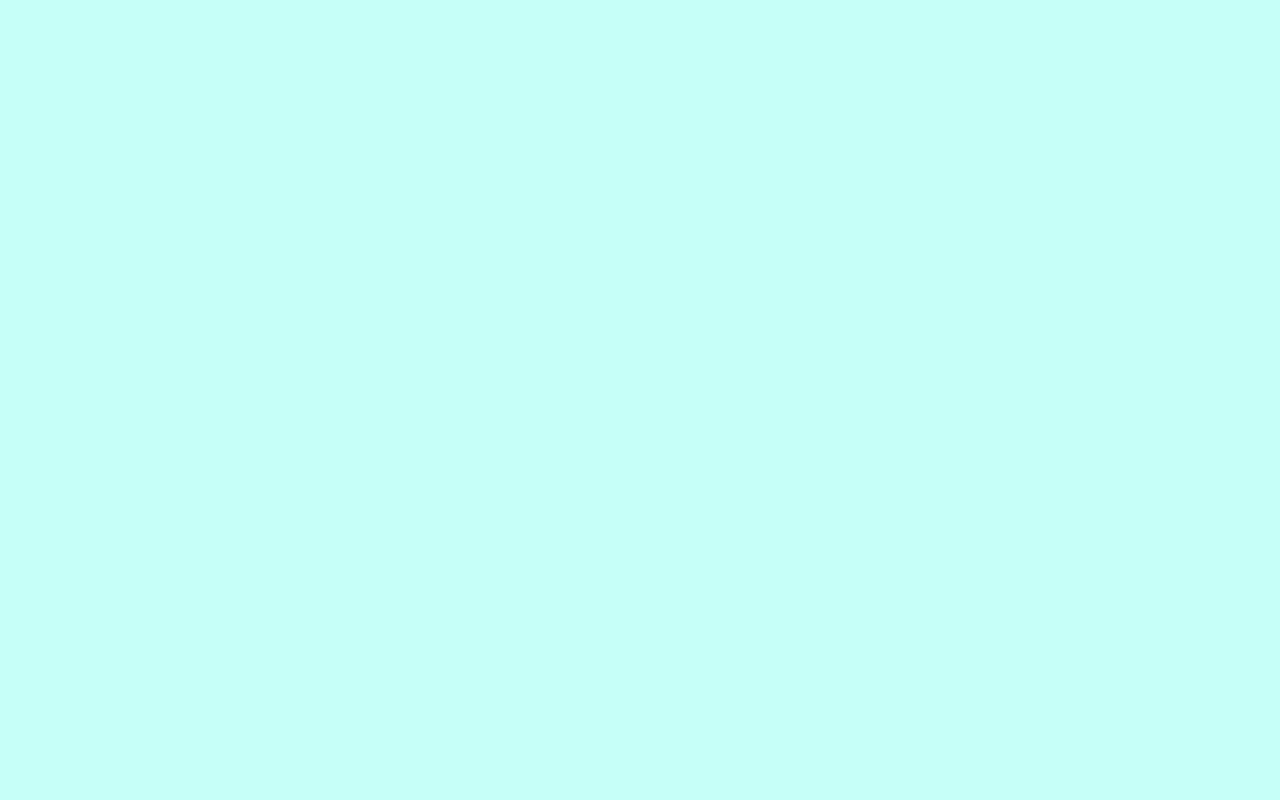
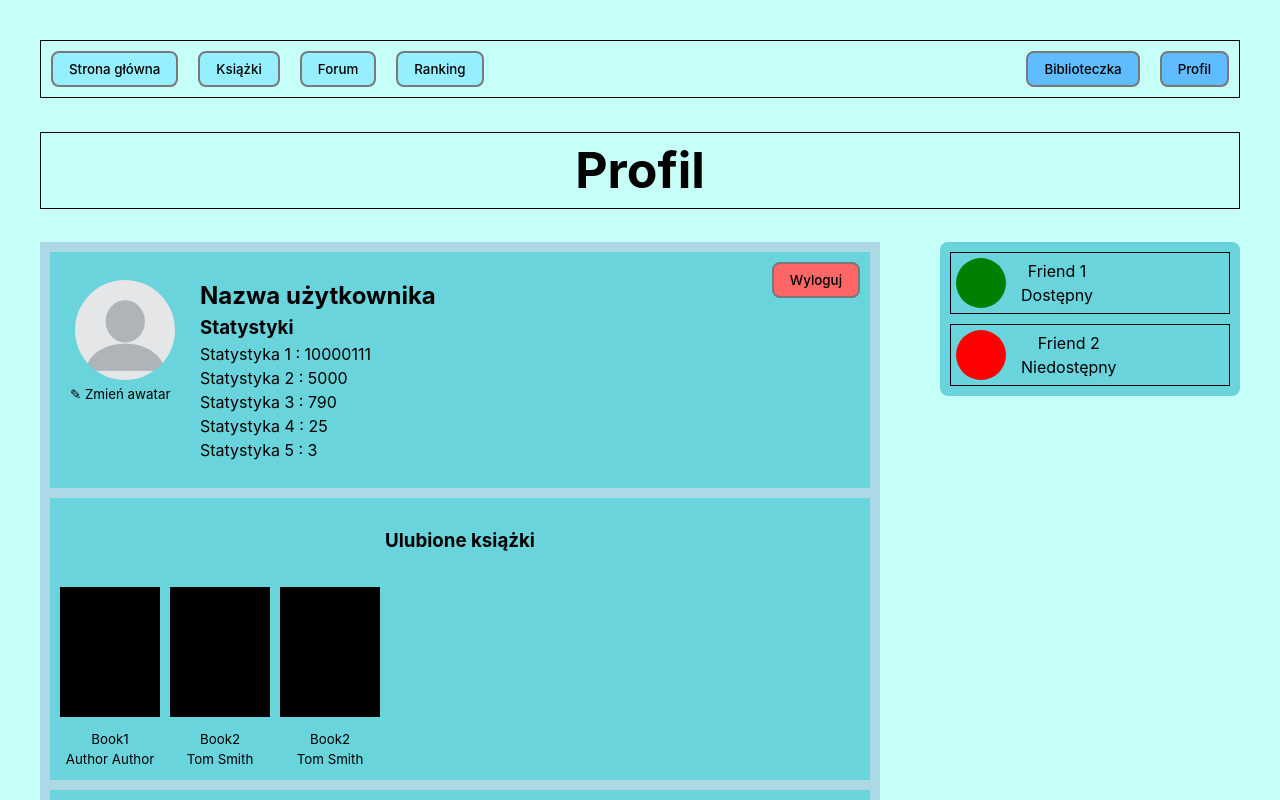
Before and after one commit to SzymonKita/aplikacja_czytelnicza, a React (Vite) app in the folder client/: page /profile in a window 1280 px wide. Before the commit this address had no page. Shown: the top 800 px of the page. Built offline with nearby package versions, Linux system fonts and the light colour scheme.

Commit message:
Added basic interface for Profile

```diff
--- a/client/src/App.jsx
+++ b/client/src/App.jsx
@@ -1,6 +1,7 @@
 import './App.css'
 import MainPage from './components/MainPage'
 import LoginPage from './components/LoginPage'
+import Profile from './components/Profile.jsx'
 import { Route, Routes, Navigate } from "react-router-dom"
 
 function App() {
@@ -8,6 +9,7 @@ function App() {
     <Routes>
         <Route path='/' exact element={<MainPage/>}/>
         <Route path='login' exact element={<LoginPage/>}/>
+        <Route path='profile' exact element={<Profile/>}/>
     </Routes>
   )
 }
--- a/client/src/components/MainPage.jsx
+++ b/client/src/components/MainPage.jsx
@@ -4,7 +4,7 @@ import FriendCard from './FriendCard.jsx'
 const MainPage = () => {
     return (
         <>
-            <Navigation title="Strona główna" isLoggedIn={false} />
+            <Navigation title="Strona główna" isLoggedIn={true} />
             <div className='container'>
                 <div className='content'>Tu będzie content strony</div>
                 <div className='friendsList'>
--- /dev/null
+++ b/client/src/components/Profile.jsx
@@ -0,0 +1,39 @@
+import Navigation from './Navigation.jsx'
+import FriendCard from './FriendCard.jsx'
+import ProfileInfo from './Profile/ProfileInfo.jsx'
+import FavouriteBook from './Profile/FavouriteBook.jsx'
+import Achievement from './Profile/Achievement.jsx'
+
+const Profile = () => {
+    return (
+        <>
+            <Navigation title="Profil" isLoggedIn={true} />
+            <div className='container'>
+                <div className='content'>
+                    <ProfileInfo />
+                    <div className='box'>
+                        <h3>Ulubione książki</h3>
+                        <div className='favouriteBooks'>
+                            <FavouriteBook title='Book1' author='Author Author' />
+                            <FavouriteBook title='Book2' author='Tom Smith' />
+                            <FavouriteBook title='Book2' author='Tom Smith' />
+                        </div>
+                    </div>
+                    <div className='box'>
+                        <h3>Osiągnięcia</h3>
+                        <div className='favouriteBooks'>
+                            <Achievement />
+                            <Achievement />
+                        </div>
+                    </div>
+                </div>
+                <div className='friendsList'>
+                    <FriendCard name='Friend 1' active={true} />
+                    <FriendCard name='Friend 2' active={false} />
+                </div>
+            </div>
+        </>
+    )
+}
+
+export default Profile
--- /dev/null
+++ b/client/src/components/Profile/Achievement.jsx
@@ -0,0 +1,16 @@
+import React from "react";
+import image from "./blank-profile.png"
+
+const HoverImage = () => {
+  return (
+    <div className="achievement">
+      <img src={image} alt="Achievement" />
+      <div className="achievement-description">
+        Osiągnięcie 1 <br/>
+        Opis
+      </div>
+    </div>
+  );
+};
+
+export default HoverImage;
--- /dev/null
+++ b/client/src/components/Profile/FavouriteBook.jsx
@@ -0,0 +1,11 @@
+const FavouriteBook = (props) => {
+    return (
+        <div className='favouriteBook'>
+            <p className='favouriteBookImage' />
+            {props.title} <br/>
+            {props.author}
+        </div>
+    )
+}
+
+export default FavouriteBook
--- /dev/null
+++ b/client/src/components/Profile/ProfileInfo.jsx
@@ -0,0 +1,24 @@
+import image from './blank-profile.png'
+
+const ProfileInfo = () => {
+    return (
+        <div className='progileInfo'>
+            <p className='avatar'>
+                <img className='profilPicture' src={image} />
+                ✎ Zmień awatar
+            </p>
+            <p className='stats'>
+                <h2>Nazwa użytkownika</h2>
+                <h3>Statystyki</h3>
+                Statystyka 1 : 10000111<br />
+                Statystyka 2 : 5000<br />
+                Statystyka 3 : 790<br />
+                Statystyka 4 : 25<br />
+                Statystyka 5 : 3<br />
+            </p>
+            <button type='button' className='logout'>Wyloguj</button>
+        </div>
+    )
+}
+
+export default ProfileInfo
--- a/client/src/components/RightGroup.jsx
+++ b/client/src/components/RightGroup.jsx
@@ -4,7 +4,7 @@ const RightGroup = (props) =>{
         return(
         <>
         <button type="button">Biblioteczka</button>
-        <button type="button" id="test">Profil</button>
+        <Link to='profile'><button type="button" id="test">Profil</button></Link>
         </>)
     }else{
         return(<Link to='/login'><button type="button">Zaloguj</button></Link>)
--- a/client/src/index.css
+++ b/client/src/index.css
@@ -99,3 +99,104 @@ h1 {
   margin: 0;
   padding: 0;
 }
+
+/*Profile*/
+.progileInfo{
+  background-color: #6AD4DD;
+  position: relative;
+  margin: 10px;
+  padding: 10px;
+  display: flex;
+}
+
+.progileInfo p{
+  display: flex;
+  flex-direction: column;
+  padding: 0 10px;
+  align-items: flex-start;
+}
+
+.avatar{
+  font-size: smaller;
+}
+
+.profilPicture{
+  width: 100px;
+  height: 100px;
+  background-color: white;
+  border-radius: 50%;
+  margin: 5px;
+}
+.stats{
+  text-align: left;
+}
+
+.stats h2{
+  margin: 0;
+}
+
+.stats h3{
+  margin: 0;
+}
+
+.logout{
+  position: absolute;
+  top: 10px;
+  right: 10px;
+  background-color: #FF6666;
+}
+
+.box{
+  background-color: #6AD4DD;
+  margin: 10px;
+  padding: 10px;
+  display:flex;
+  flex-direction: column;
+}
+
+.favouriteBooks{
+  display: flex;
+  flex-direction: row;
+  gap: 10px;
+}
+
+.favouriteBook{
+  width: 100px;
+  font-size: smaller;
+  display: flex;
+  flex-direction: column;
+  align-items: center;
+}
+
+.favouriteBookImage{
+  height: 130px;
+  width: 100px;
+  background-color: black;
+}
+
+.achievement {
+  position: relative;
+  display: inline-block;
+}
+
+.achievement img {
+  width: 100px; /* Adjust as per your needs */
+  height: auto;
+}
+
+.achievement-description {
+  display: none;
+  position: absolute;
+  bottom: 50%;
+  left: 110%;
+  background-color: #96EFFF;
+  border: 1px #797979 solid;
+  padding: 10px;
+  border-radius: 5px;
+  white-space: nowrap;
+  z-index: 10;
+}
+
+.achievement:hover .achievement-description {
+  display: block;
+}
```
Also changed, not shown: client/src/components/Profile/blank-profile.png (added).
